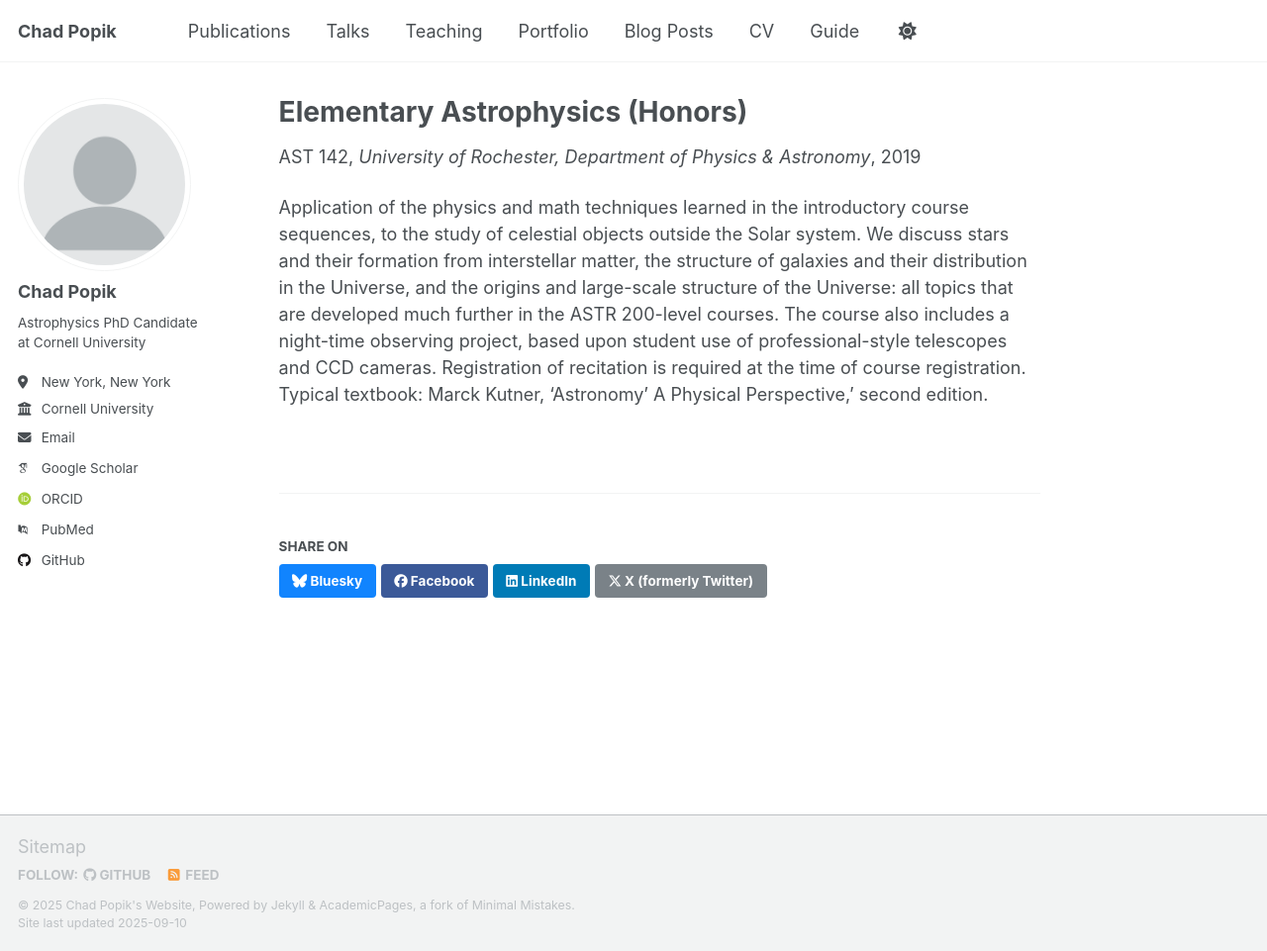
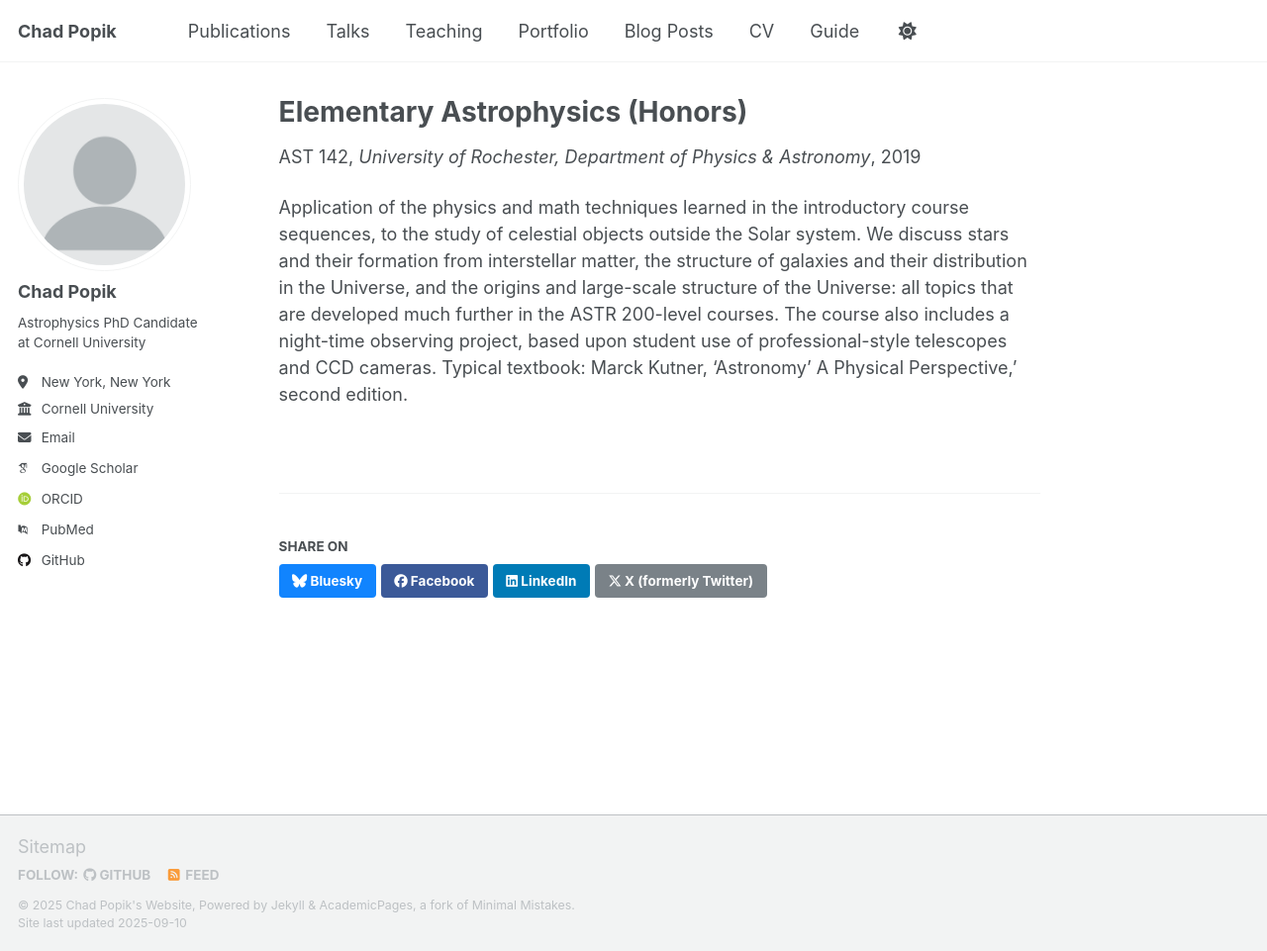
Before and after one commit to chadpopik/chadpopik.github.io, a Jekyll site: the page built from _teaching/AST142Spring2019.md, in a window 1280 px wide and 961 px high. Shown: the whole window at 99% size. Built offline with Jekyll 4.4.1, drawn with Linux system fonts in a browser that asks for light colours; some web fonts are replaced; a script that is not in the unit is left out.

Commit message:
Update AST142Spring2019.md

```diff
--- a/_teaching/AST142Spring2019.md
+++ b/_teaching/AST142Spring2019.md
@@ -8,4 +8,4 @@ date: 2019-01-01
 location: "Rochester, New York"
 ---
 
-Application of the physics and math techniques learned in the introductory course sequences, to the study of celestial objects outside the Solar system. We discuss stars and their formation from interstellar matter, the structure of galaxies and their distribution in the Universe, and the origins and large-scale structure of the Universe: all topics that are developed much further in the ASTR 200-level courses. The course also includes a night-time observing project, based upon student use of professional-style telescopes and CCD cameras. Registration of recitation is required at the time of course registration. Typical textbook: Marck Kutner, 'Astronomy' A Physical Perspective,' second edition.
+Application of the physics and math techniques learned in the introductory course sequences, to the study of celestial objects outside the Solar system. We discuss stars and their formation from interstellar matter, the structure of galaxies and their distribution in the Universe, and the origins and large-scale structure of the Universe: all topics that are developed much further in the ASTR 200-level courses. The course also includes a night-time observing project, based upon student use of professional-style telescopes and CCD cameras. Typical textbook: Marck Kutner, 'Astronomy' A Physical Perspective,' second edition.
```
